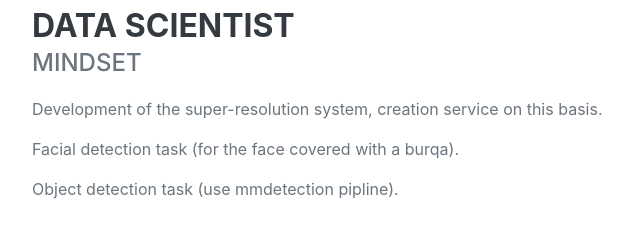
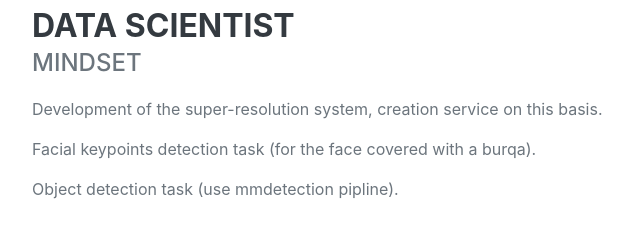
Before and after one commit to LehaShark/LehaShark.github.io, a plain HTML site: page index.html in a window 1280 px wide. Shown: the part 1240-1480 px from the top of the page, 288-928 px from the left. Drawn offline with nearby package versions, Linux system fonts and the light colour scheme; a web font is replaced by a local one.

Commit message:
change experience

```diff
--- a/index.html
+++ b/index.html
@@ -86,7 +86,7 @@
                             <h3 class="mb-0">Data Scientist</h3>
                             <div class="subheading mb-3">Mindset</div>
                             <p>Development of the super-resolution system, creation service on this basis.</p>
-                            <p>Facial detection task (for the face covered with a burqa).</p>
+                            <p>Facial keypoints detection task (for the face covered with a burqa).</p>
                             <p>Object detection task (use mmdetection pipline).</p>
                         </div>
                         <div class="flex-shrink-0"><span class="text-primary">September 2021 - May 2022</span></div>
```
